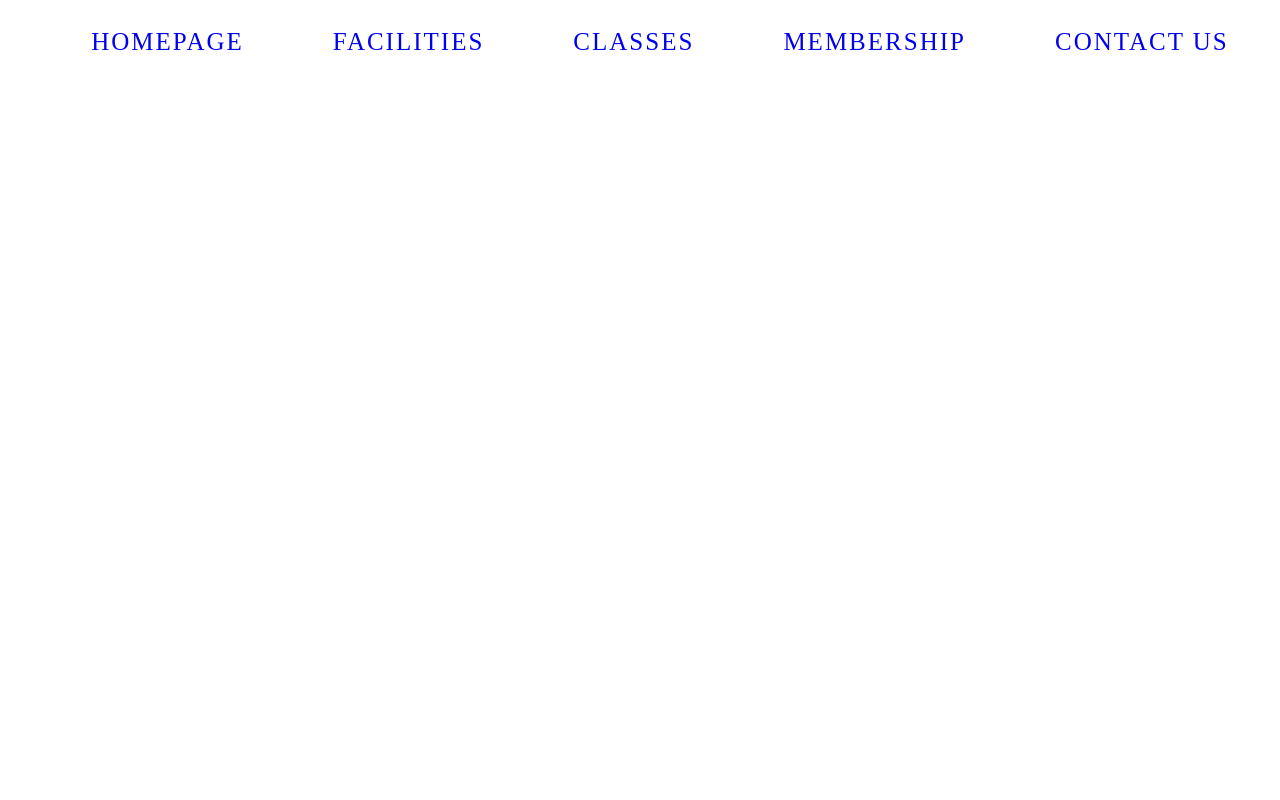
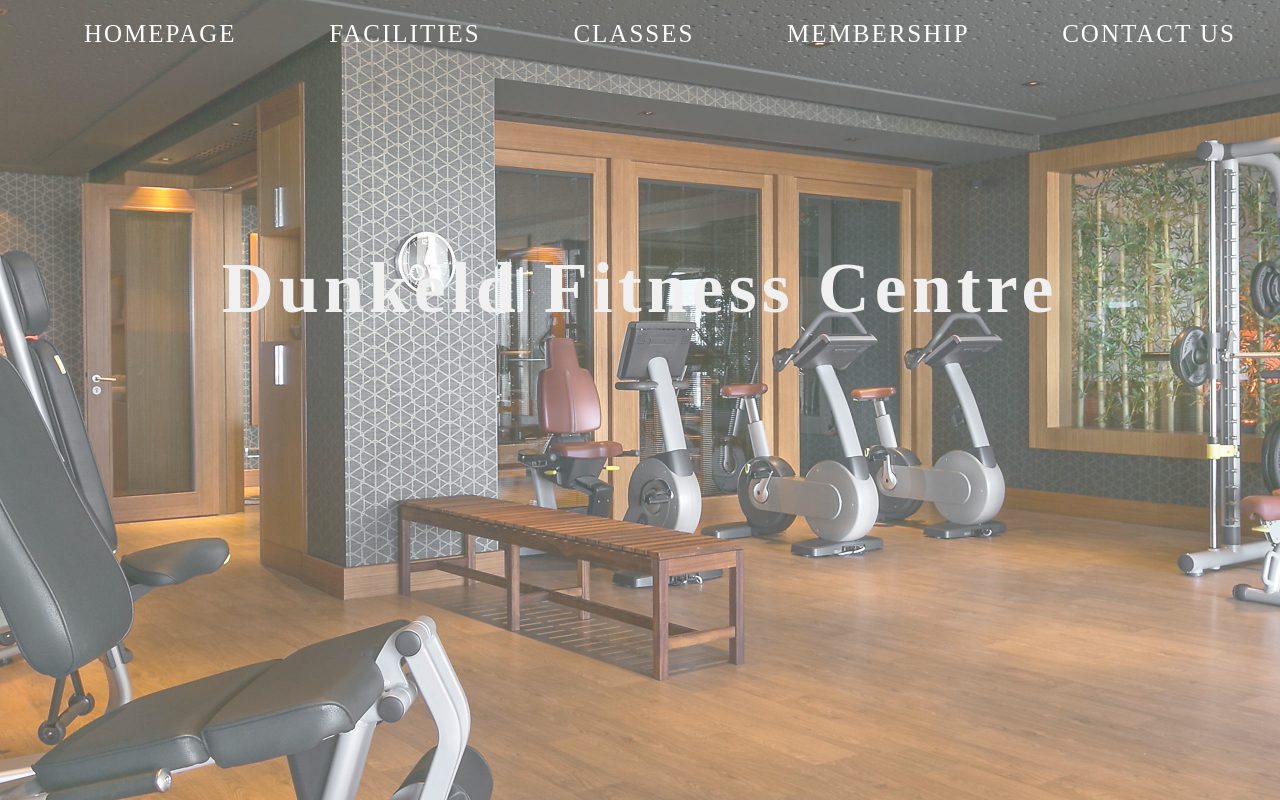
Before and after one commit to MojosBeans100/DunkeldFitnessCentre, a plain HTML site: page frontpage.html in a window 1280 px wide. Drawn offline with Linux system fonts and the light colour scheme.

Commit message:
Add main image and heading and styling

```diff
--- a/assets/css/style.css
+++ b/assets/css/style.css
@@ -1,3 +1,27 @@
+body {
+    margin: 0 auto;
+    padding: 0;
+}
+
+/* CREDIT : https://cache.marriott.com/marriottassets/marriott/BJVLC/bjvlc-fitness-9619-hor-feat.jpg */
+#main-image {
+
+    background-image: url('../images/main-image.jpg');
+
+    min-height: 100vh;
+    width:100%;
+
+    margin: 0 auto;
+    padding: 0;
+
+    background-repeat: no-repeat;
+    background-position: center;
+    background-size: cover;
+
+    opacity: 0.7;
+}
+
+
 #nav-menu {
     width: 90%;
     margin: auto;
@@ -10,9 +34,18 @@
     font-size: 25px;
     display: flex;
     justify-content: space-between;
-    /* color: #ffff; */
+
 }
 
 #nav-menu a {
     text-decoration: none;
+    color: #ffff;
 }
+
+#main-image h1 {
+    font-size: 450%;
+    text-align: center;
+    line-height: 400px;
+    color: #eceaea;
+    letter-spacing: 5px;
+}
--- a/frontpage.html
+++ b/frontpage.html
@@ -10,7 +10,10 @@
     <title>Document</title>
 </head>
 <body>
-    <header>
+    <section id="main-image">
+
+
+
         <nav>
             <ul id="nav-menu">
                 <li>
@@ -34,7 +37,10 @@
                 </li>
             </ul>
         </nav>
-    </header>
+
+    <h1>Dunkeld Fitness Centre</h1>
+
+    </section>
 
 
 </body>
```
Also changed, not shown: assets/images/main-image.jpg (added).
